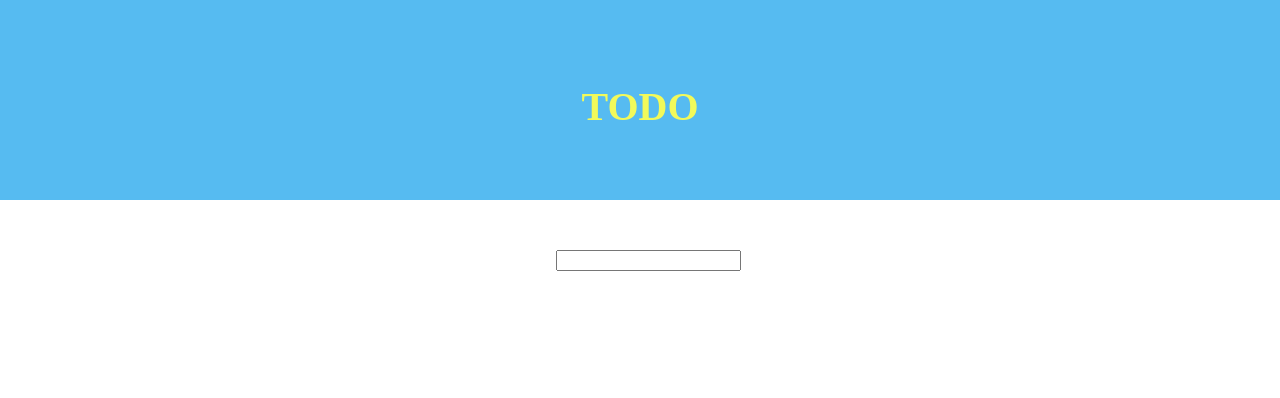
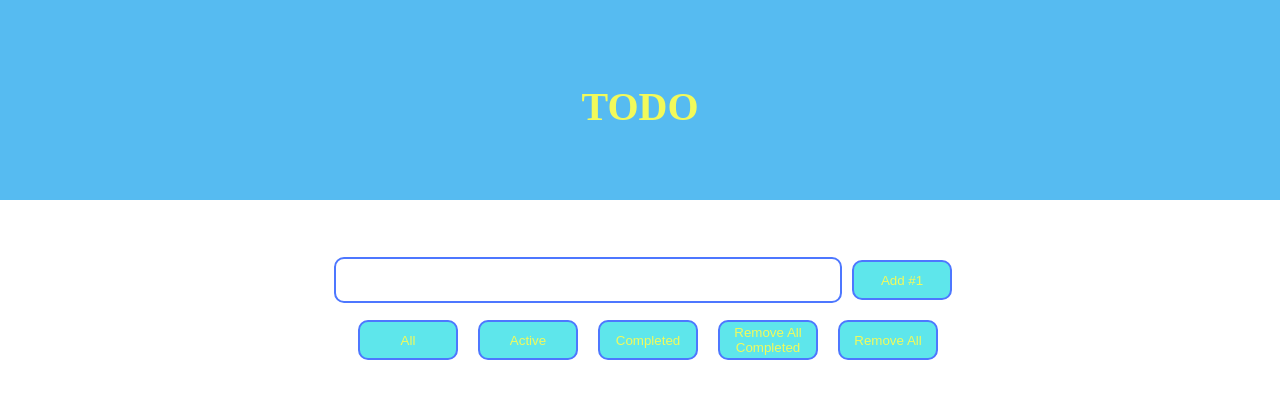
Before and after one commit to KateM3d/todo-styled, a React (Create React App) app: page / in a window 1280 px wide. Shown: the top 398 px of the page. Built offline with nearby package versions, Linux system fonts and the light colour scheme.

Commit message:
created all functions

```diff
--- a/src/App.jsx
+++ b/src/App.jsx
@@ -1,4 +1,11 @@
+import { useState, useEffect } from "react";
 import styled from "styled-components";
+import Btn from "./Button";
+import TodoList from "./TodoList";
+
+const AppWrapper = styled.div`
+  background-color: black;
+`;
 
 const Container = styled.div`
   width: 100%;
@@ -17,6 +24,14 @@ const Heading = styled.h2`
   font-size: 40px;
 `;
 
+const Input = styled.input`
+  width: 500px;
+  height: 40px;
+  border-radius: 10px;
+  border: 2px solid #4d77ff;
+  color: #4d77ff;
+`;
+
 const ContainerList = styled.div`
   width: 100%;
   margin: auto;
@@ -25,16 +40,126 @@ const ContainerList = styled.div`
   text-align: center;
 `;
 
+const ContainerBtn = styled.div`
+  display: flex;
+  justify-content: center;
+`;
+
+const ContainerTodos = styled.div`
+  display: flex;
+  justify-content: center;
+  width: 650px;
+  margin: auto;
+  text-align: left;
+  color: #4d77ff;
+`;
+
 function App() {
+  const [text, setText] = useState(""); //input
+  const [items, setItems] = useState([]); //todo array
+  // const [completed, setCompleted] = useState(false); //status of each task
+  const [disabled, setDisabled] = useState(true); //button
+
+  // Run once when app starts to get todos in local storage
+  useEffect(() => {
+    if (localStorage.getItem("items") === null) {
+      localStorage.setItem("items", JSON.stringify([]));
+    } else {
+      let todosLocal = JSON.parse(localStorage.getItem("items"));
+      setItems(todosLocal);
+    }
+  }, []);
+
+  // Save local todos when todos state changes
+  useEffect(() => {
+    localStorage.setItem("items", JSON.stringify(items));
+  }, [items]);
+
+  const handleTextChange = (e) => {
+    setText(e.target.value);
+    console.log(text);
+    setDisabled(false);
+  };
+
+  const handleAddItem = (e) => {
+    e.preventDefault();
+    setItems([...items, text]);
+    setText("");
+    setDisabled(true);
+  };
+
+  //filter btns:
+
+  const handleShowAll = () => {
+    console.log("show all");
+  };
+
+  const handleShowActive = () => {
+    console.log("show active");
+  };
+
+  const handleShowCompleted = () => {
+    console.log("show completed");
+  };
+
+  const handleRemoveAllCompleted = () => {
+    console.log("remove all completed");
+  };
+
+  const handleRemoveAll = (e) => {
+    e.preventDefault();
+    setItems([]);
+  };
+
+  //actions with todos:
+
+  const handleDeleteItem = (item) => {
+    //     const taskDeleted = item;
+    //
+    //     let updatedItems = items.filter((item) => {
+    //       return item !== taskDeleted;
+    //     });
+    //
+    //     setItems(updatedItems);
+
+    console.log("delete item");
+  };
+
+  const markItemCompleted = () => {
+    console.log("mark completed item");
+  };
+
   return (
-    <>
+    <AppWrapper>
       <Container>
         <Heading>TODO</Heading>
       </Container>
       <ContainerList>
-        <input type="text" />
+        <Input type="text" onChange={handleTextChange} value={text} />
+        <Btn
+          buttonClick={handleAddItem}
+          buttonInner={"Add #" + (items.length + 1)}
+          disabled={disabled}
+        />
+        <ContainerBtn>
+          <Btn buttonClick={handleShowAll} buttonInner="All" />
+          <Btn buttonClick={handleShowActive} buttonInner="Active" />
+          <Btn buttonClick={handleShowCompleted} buttonInner="Completed" />
+          <Btn
+            buttonClick={handleRemoveAllCompleted}
+            buttonInner="Remove All Completed"
+          />
+          <Btn buttonClick={handleRemoveAll} buttonInner="Remove All" />
+        </ContainerBtn>
+        <ContainerTodos>
+          <TodoList
+            items={items}
+            onItemCompleted={markItemCompleted}
+            onDeleteItem={handleDeleteItem}
+          />
+        </ContainerTodos>
       </ContainerList>
-    </>
+    </AppWrapper>
   );
 }
 
--- /dev/null
+++ b/src/Button.jsx
@@ -0,0 +1,15 @@
+import styled from "styled-components";
+
+const Button = styled.button`
+  width: 100px;
+  height: 40px;
+  border: 2px solid #4d77ff;
+  border-radius: 10px;
+  color: #f2fa5a;
+  background-color: #5ee6eb;
+  margin: 10px;
+`;
+
+export default function Btn({ buttonClick, buttonInner }) {
+  return <Button onClick={buttonClick}>{buttonInner}</Button>;
+}
--- a/src/TodoItem.jsx
+++ b/src/TodoItem.jsx
@@ -0,0 +1,15 @@
+export default function TodoItem(props) {
+  return (
+    <li key={props.index} onClick={props.onItemCompleted}>
+      <span key={props.item} onClick={props.onDeleteItem}>
+        {props.item}
+      </span>
+      <img
+        onClick={() => props.onDeleteItem(props.item)}
+        src="https://img.icons8.com/color/48/000000/delete-forever.png"
+        alt="delete"
+        width="20px"
+      />
+    </li>
+  );
+}
--- a/src/TodoList.jsx
+++ b/src/TodoList.jsx
@@ -0,0 +1,24 @@
+import styled from "styled-components";
+import TodoItem from "./TodoItem";
+
+const Todos = styled.ul`
+  width: 400px;
+`;
+
+export default function TodoList(props) {
+  return (
+    <>
+      <Todos>
+        {props.items.map((item, index) => (
+          <TodoItem
+            key={index}
+            item={item}
+            //   completed={item.done}
+            onItemCompleted={props.onItemCompleted}
+            onDeleteItem={props.onDeleteItem}
+          />
+        ))}
+      </Todos>
+    </>
+  );
+}
```
Also changed, not shown: src/TodoApp.jsx (deleted).
